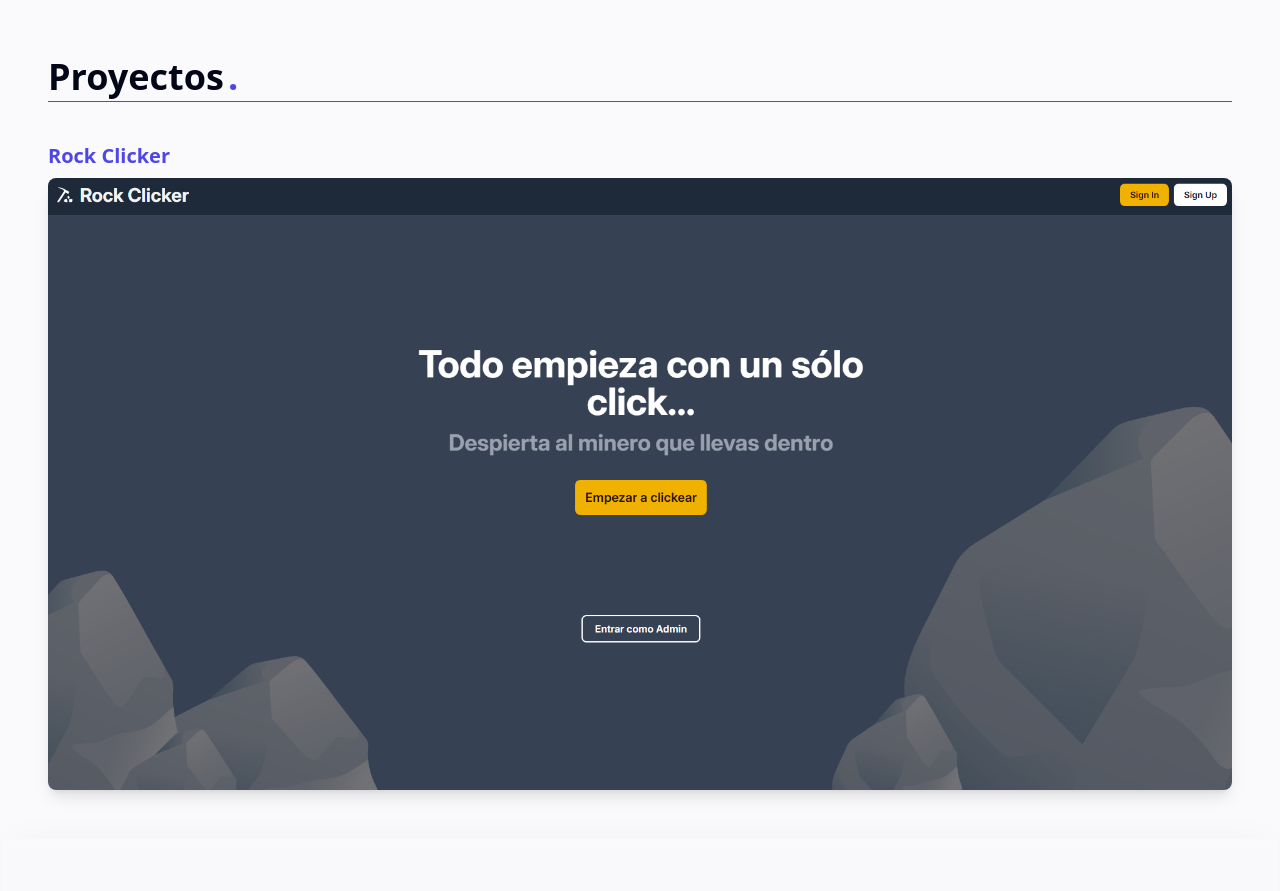
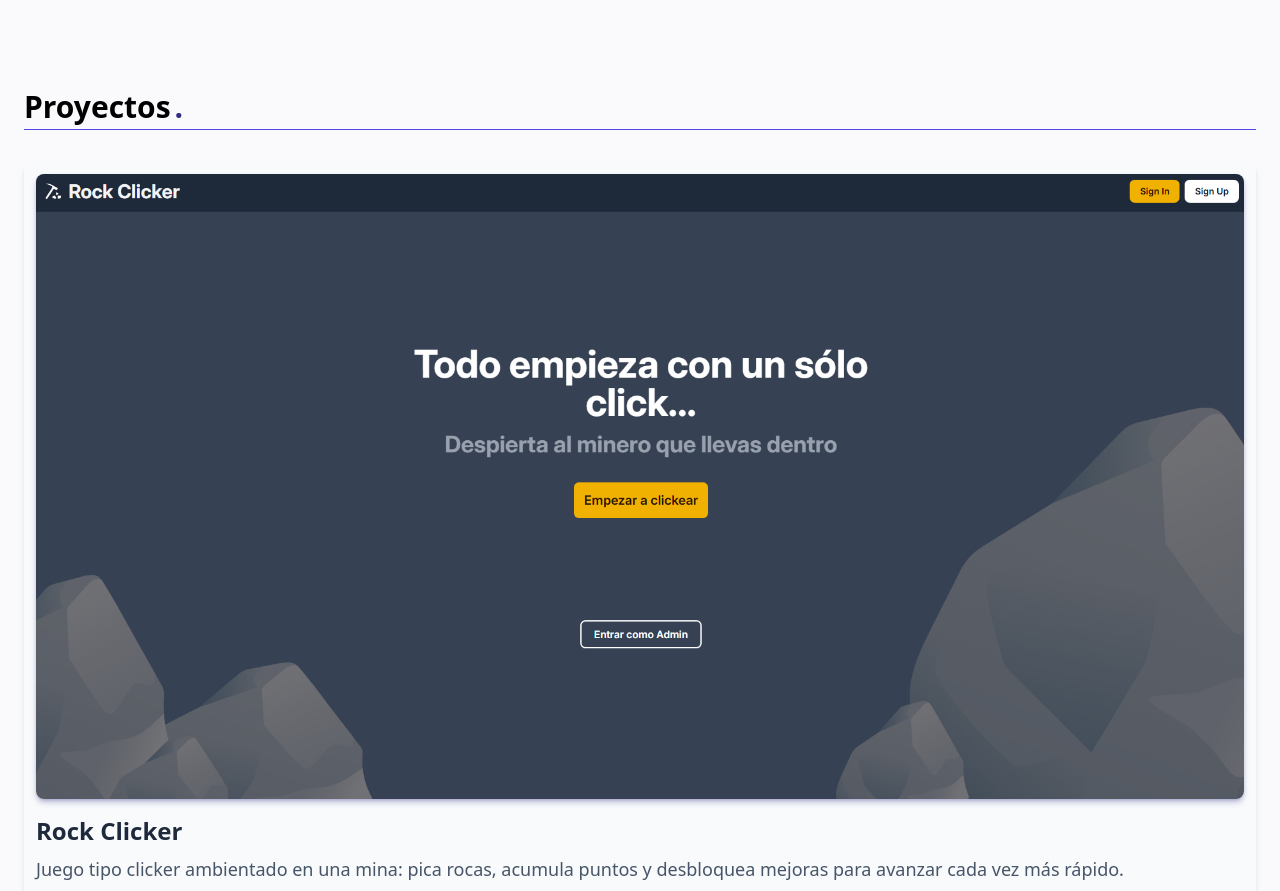
Before and after one commit to MaykelldaCostaRamos/Portafolio, a React (Vite) app: page / in a window 1280 px wide. Shown: the part 1200-2091 px from the top of the page. Built offline with nearby package versions, Linux system fonts and the light colour scheme.

Commit message:
change top from 12 to 20, add new layout with styles components and links

```diff
--- a/src/components/Projects.jsx
+++ b/src/components/Projects.jsx
@@ -1,39 +1,55 @@
-
 import rc001 from "../assets/projects/rock-clicker/rc001.png";
 
 export default function Projects() {
+  return (
+    <section id="project" className="py-20 px-6">
+      <div>
+        <h2 className="text-3xl font-bold py-1">
+          Proyectos<span className="text-indigo-900 px-1">.</span>
+        </h2>
+        <div className="w-full border-0 border-b border-indigo-600" aria-hidden="true"></div>
 
+        {/* Proyecto */}
+        <div className="pt-8">
+          <div className="w-full p-3 rounded-lg bg-slate-50 shadow-md">
+            <img
+              src={rc001}
+              alt="Rock Clicker preview"
+              className="rounded-lg shadow-md shadow-indigo-900/30 hover:scale-[1.02] hover:shadow-xl transition-transform duration-300"
+            />
 
-  return (
-    <section id="project" className="py-12 px-6 sm:px-8 md:px-12 flex text-slate-950"
-    >
+            {/* Descripción */}
+            <div className="mt-4">
+              <h3 className="text-2xl font-bold text-slate-800">Rock Clicker</h3>
+              <p className="text-lg text-slate-600 mt-2">
+                Juego tipo clicker ambientado en una mina: pica rocas, acumula puntos
+                y desbloquea mejoras para avanzar cada vez más rápido.
+              </p>
+            </div>
 
-        <div className="">
-          <h2 className="text-4xl font-bold py-1">
-            Proyectos<span className="text-indigo-600 px-1">.</span>
-          </h2>
-          <div className="w-full border-0 border-b border-indigo-600" aria-hidden="true"></div>
+            {/* Botones */}
+            <div className="w-full flex flex-col sm:flex-row items-center justify-center gap-4 mt-6">
+              <a
+                href="https://rock-clicker.netlify.app/"
+                target="_blank"
+                rel="noreferrer noopener"
+                className="w-full sm:w-auto px-6 py-2 text-white bg-indigo-600 hover:bg-indigo-700 rounded-lg font-semibold text-center transition"
+              >
+                🚀 Visitar página
+              </a>
 
-          {/* Proyecto */}
-          <div className="pt-8">
-            <div
-              className="w-full cursor-pointer"
-
-            >
-              <p className="text-xl text-indigo-600 font-semibold py-2">Rock Clicker</p>
-              <img
-                src={rc001}
-                alt="rc-home"
-                className="rounded-lg shadow-lg"
-
-              />
+              <a
+                href="https://github.com/MaykelldaCostaRamos/Project-Rock-Clicker"
+                target="_blank"
+                rel="noreferrer noopener"
+                className="w-full sm:w-auto px-6 py-2 border-2 border-indigo-600 text-indigo-600 hover:bg-indigo-50 rounded-lg font-semibold text-center transition"
+              >
+                📂 Ver en GitHub
+              </a>
             </div>
           </div>
         </div>
-
-
-
-
+      </div>
     </section>
   );
 }
```
